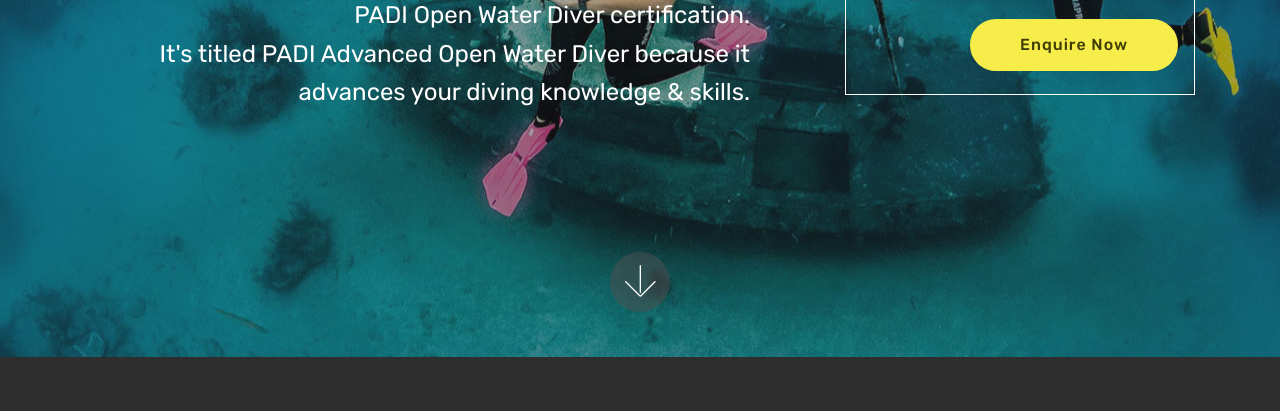
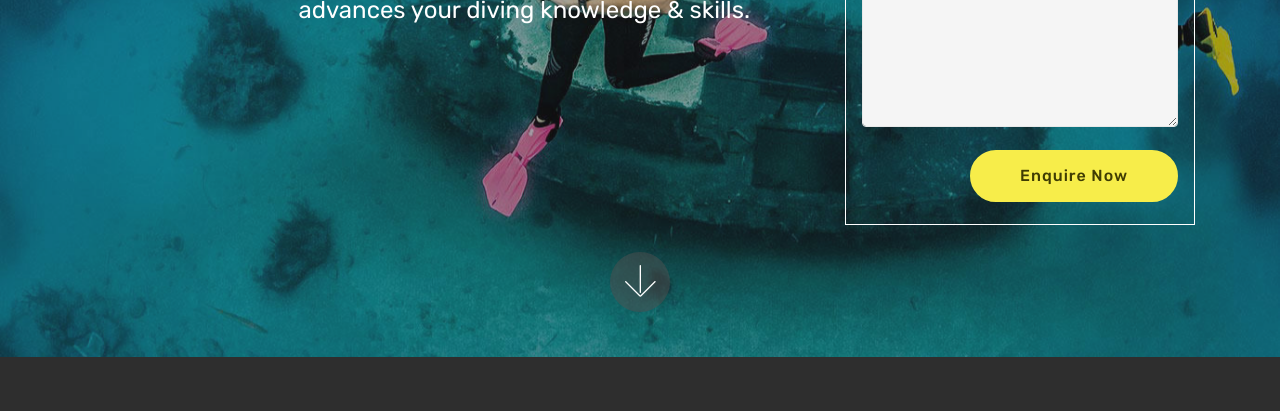
Before and after one commit to Scubaversity/Advanced-Course, a plain HTML site: page index.html in a window 1280 px wide. Shown: the part 443-854 px from the top of the page. Drawn offline with Linux system fonts and the light colour scheme; files whose address does not match are found by name.

Commit message:
create github pages

```diff
--- a/index.html
+++ b/index.html
@@ -57,7 +57,7 @@
     </nav>
 </section>
 
-<section class="engine"><a href="https://mobirise.me/c">site builder</a></section><section class="cid-qRJSwMRxFh mbr-fullscreen mbr-parallax-background" id="header15-h">
+<section class="engine"><a href="https://mobirise.me/o">free one page website templates</a></section><section class="cid-qRJSwMRxFh mbr-fullscreen mbr-parallax-background" id="header15-h">
 
 
 
@@ -75,7 +75,7 @@
         <div class="media-container-column" data-form-type="formoid">
             <div data-form-alert="" hidden="" class="align-center">Thanks for enquiring about our Advanced Course.
 We will be in contact with you as soon as possible.</div>
-            <form class="mbr-form" action="https://mobirise.com/" method="post" data-form-title="Mobirise Form"><input type="hidden" name="email" data-form-email="true" value="ID4Oao7pr902L8ajXyDgejyodkReZG1NF+SkIZftMOqmzevdnVW8jBr99Ydn6lcB1Ov5HexGkV9Aq30WUnsR2GH16SA8m8fw1iB0tK+0ttn2Ot5lRgFqFkA/UUd9KbrF" data-form-field="Email">
+            <form class="mbr-form" action="https://mobirise.com/" method="post" data-form-title="Mobirise Form"><input type="hidden" name="email" data-form-email="true" value="ox7f+iRbS2RP6qyiY6zDnmU91zFb5NlTkSQtvIC4vtvgpEyRnvTOXSKqDw7BXfwXmYDrI68GmWjBLLor3xlG3ZsSaA06cl4lSiqnY9YZ5uTFqbxDYJkUHMsy8mEG75na" data-form-field="Email">
                 <div data-for="name">
                     <div class="form-group">
                         <input type="text" class="form-control px-3" name="name" data-form-field="Name" placeholder="Name" required="" id="name-header15-h">
@@ -91,7 +91,9 @@ We will be in contact with you as soon as possible.</div>
                         <input type="tel" class="form-control px-3" name="phone" data-form-field="Phone" placeholder="Phone" id="phone-header15-h">
                     </div>
                 </div>
-
+                <div class="form-group" data-for="message">
+                    <textarea type="text" class="form-control px-3" name="message" rows="7" placeholder="Message" data-form-field="Message" id="message-header15-h"></textarea>
+                </div>
                 <span class="input-group-btn"><button href="" type="submit" class="btn btn-form btn-success display-4">Enquire Now</button></span>
             </form>
         </div>
```
Also changed, not shown: assets/images/mbr-favicon.png (added), 1 other file.
